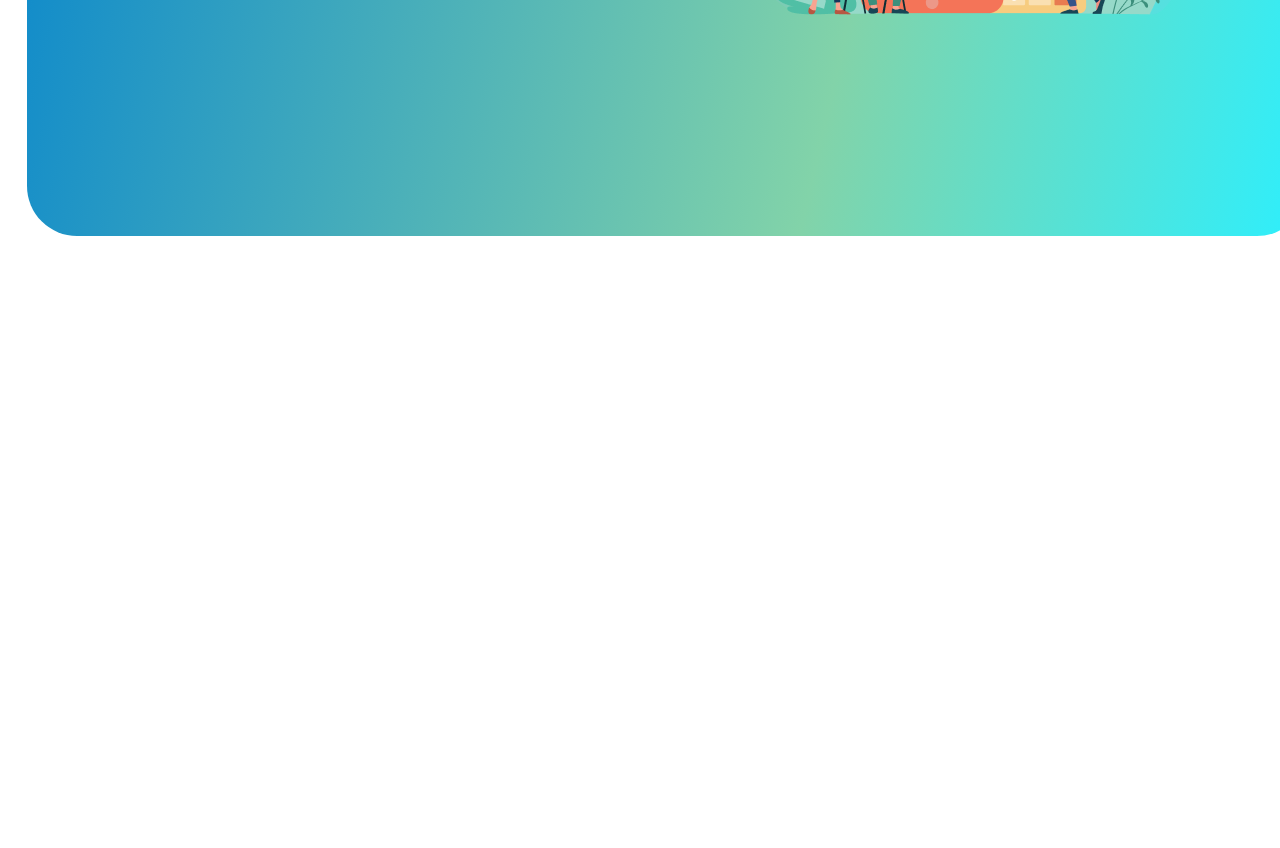
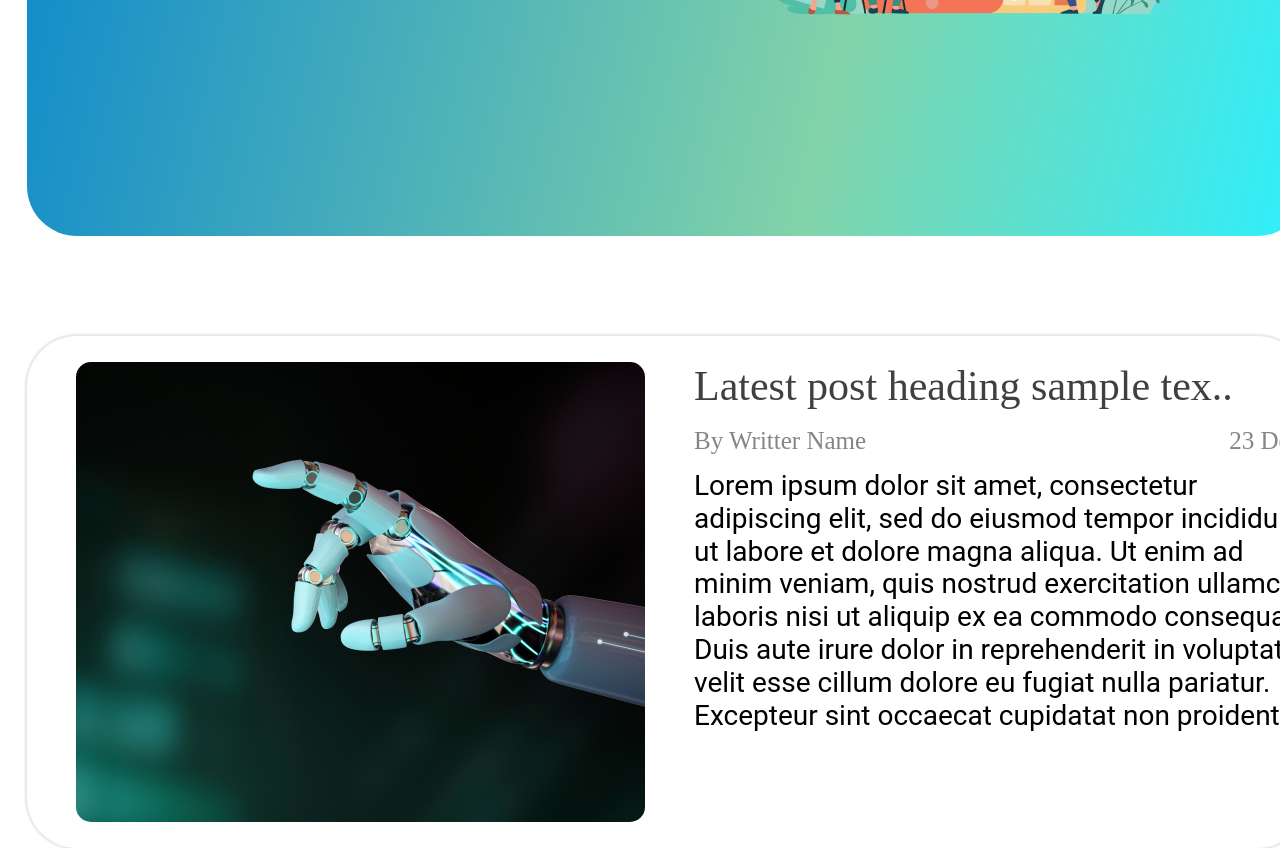
Before and after one commit to Jauhari-01/Frontend-1-Contest-2-July, a plain HTML site: page index.html in a window 1280 px wide. Shown: the part 773-1621 px from the top of the page. Before the commit the page ends 1009 px from the top, so only its background shows below. Drawn offline with Linux system fonts and the light colour scheme.

Commit message:
Added latest blog section and done some correction in main section

```diff
--- a/index.html
+++ b/index.html
@@ -45,5 +45,18 @@
             <img src="./image/pincHero.png">
         </div>
     </main>
+    <section class="latest-blog-section">
+        <div class="image">
+            <img src="./image/CurrentBlogSectionPic.png" alt="Robotic Arm Pic">
+        </div>
+        <div class="latest-blog-content">
+            <h1 class="heading">Latest post heading sample tex..</h1>
+            <div class="blog-details">
+                <span>By Writter Name</span>
+                <span>23 Dec.</span>
+            </div>
+            <p class="blog-discription">Lorem ipsum dolor sit amet, consectetur adipiscing elit, sed do eiusmod tempor incididunt ut labore et dolore magna aliqua. Ut enim ad minim veniam, quis nostrud exercitation ullamco laboris nisi ut aliquip ex ea commodo consequat. Duis aute irure dolor in reprehenderit in voluptate velit esse cillum dolore eu fugiat nulla pariatur. Excepteur sint occaecat cupidatat non proident.</p>
+        </div>
+    </section>
 </body>
 </html>
--- a/style.css
+++ b/style.css
@@ -127,12 +127,12 @@ ul{
     overflow: hidden;
 }
 .search-bar input{
-    width: 400px;
+    width: 401px;
     height: 78.93px;
     border: none;
 }
 .search-bar button{
-    width: 147px;
+    width: 146px;
     height: 78.93px;
     margin-left: -5px;
     border: none;
@@ -152,3 +152,58 @@ ul{
     font-weight: 400;
     font-family: Roboto;
 }
+.latest-blog-section{
+    width:100vw;
+    height: 512px;
+    margin-top: 100px;
+    margin-left: 27px;
+    border-radius: 50px;
+    box-shadow: 0px 0px 2px 2px rgba(0, 0, 0, 0.1);
+    display: flex;
+    justify-content: space-evenly;
+    align-items: center;
+}
+
+.latest-blog-section .image{
+    width: 671px;
+    height: 460px;
+    margin-left: 49px;
+    border-radius: 15px;
+    overflow: hidden;
+}
+.latest-blog-content{
+    width: 671px;
+    height: 460px;
+    margin-left: 49px;
+}
+
+.latest-blog-content .heading{
+    width: 613px;
+    height: 49px;
+    font-weight: 500;
+    font-size: 42px;
+    line-height: 49.22px;
+    color:rgba(64, 64, 64, 1);
+
+}
+
+.blog-details{
+    display: flex;
+    height: 29px;
+    width: 613px;
+    justify-content: space-between;
+    color: rgba(111, 110, 110, 0.84);
+    margin-top: 15px;
+    font-size: 25px;
+    line-height: 29.3px;
+}
+
+.blog-discription{
+    margin-top:15px;
+    width: 613px;
+    height: 348px;
+    font-family: Roboto;
+    font-weight: 400;
+    font-size: 28px;
+    line-height: 32.81px;
+}
```
Also changed, not shown: image/CurrentBlogSectionPic.png (added).
